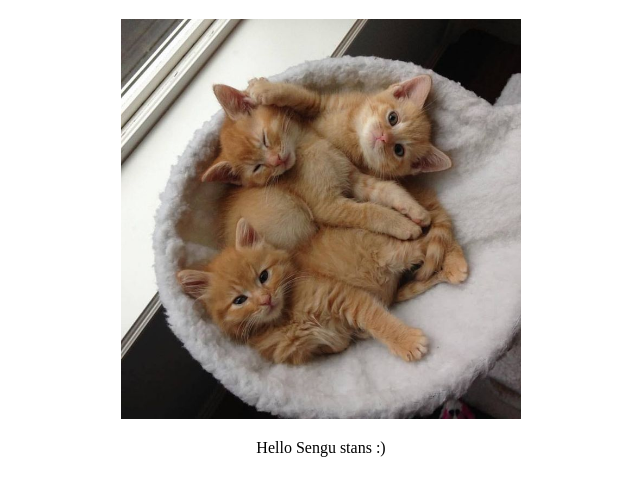
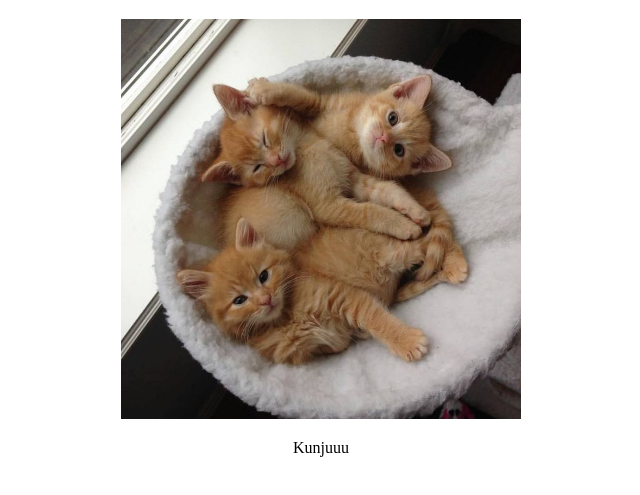
Before and after one commit to Nandhana-09/meoww, a plain HTML site: page page.html in a window 1280 px wide. Shown: the part 61-556 px from the top of the page, without its empty margins (319-959 px from the left). Drawn offline with Linux system fonts and the light colour scheme.

Commit message:
Update page.html

```diff
--- a/page.html
+++ b/page.html
@@ -16,7 +16,7 @@
     <center>
         <h1 id="firstpara" >Take a cat break</h1>
         <img src="56b7625f-f45b-446a-9776-4a3735282f5c.jpg" alt="error" height="400" class="centerImage">
-        <p>Hello Sengu stans :) </p>
+        <p>Kunjuuu </p>
 
     </center>
 
```
